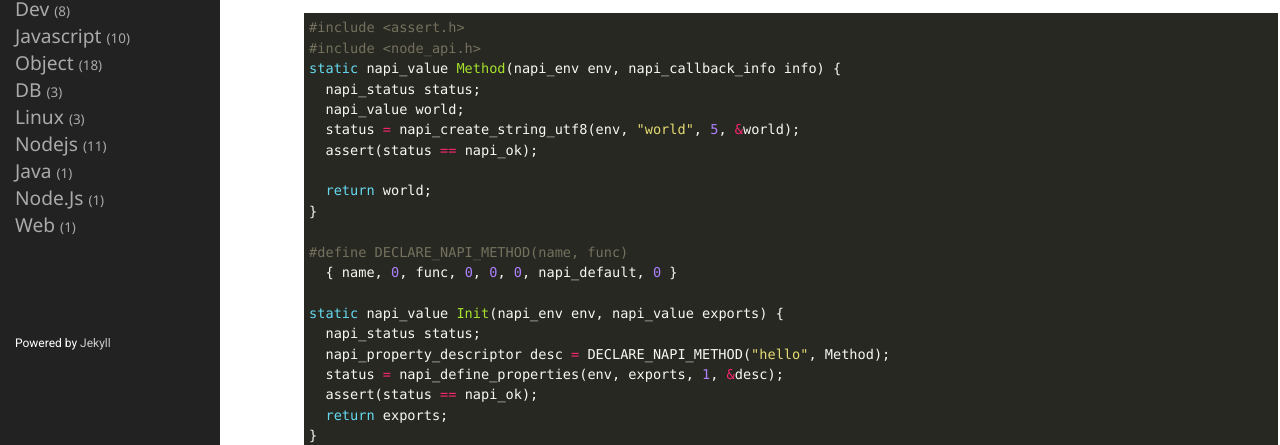
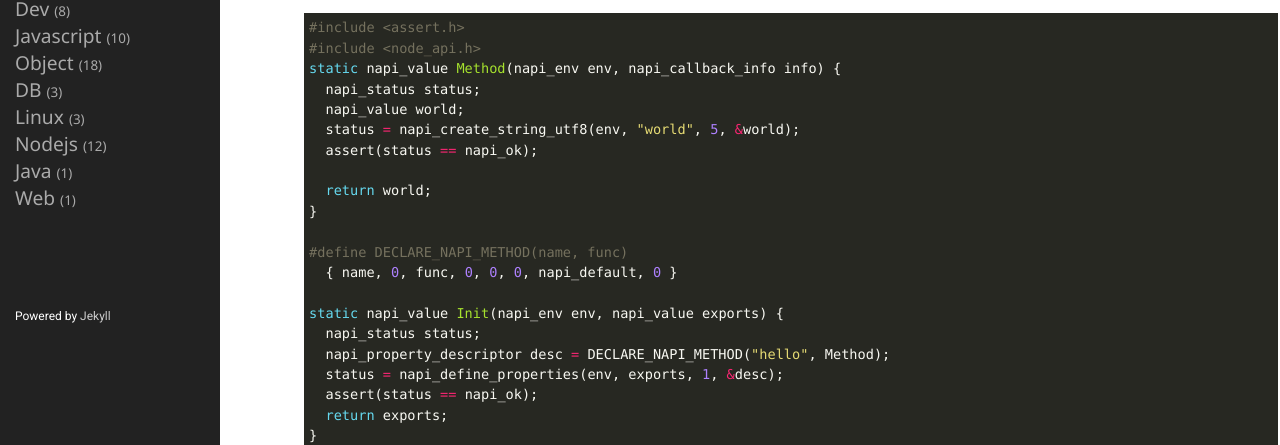
Before and after one commit to 5-SH/5-sh.github.io-deprecated, a Jekyll site: the page built from _posts/2021-06-30-nodejs-addon.md, in a window 1280 px wide. Shown: the part 358-803 px from the top of the page. Built offline with Jekyll 4.4.1, drawn with Linux system fonts in a browser that asks for light colours.

Commit message:
카테고리 변경

```diff
--- a/_posts/2021-06-30-nodejs-addon.md
+++ b/_posts/2021-06-30-nodejs-addon.md
@@ -2,7 +2,7 @@
 layout: post
 title: Node.js addon 을 개발하는 방법
 date: 2021-06-30 12:00:00 + 0900
-categories: Node.js
+categories: Nodejs
 ref: Nodejs, addon
 ---
 
```
